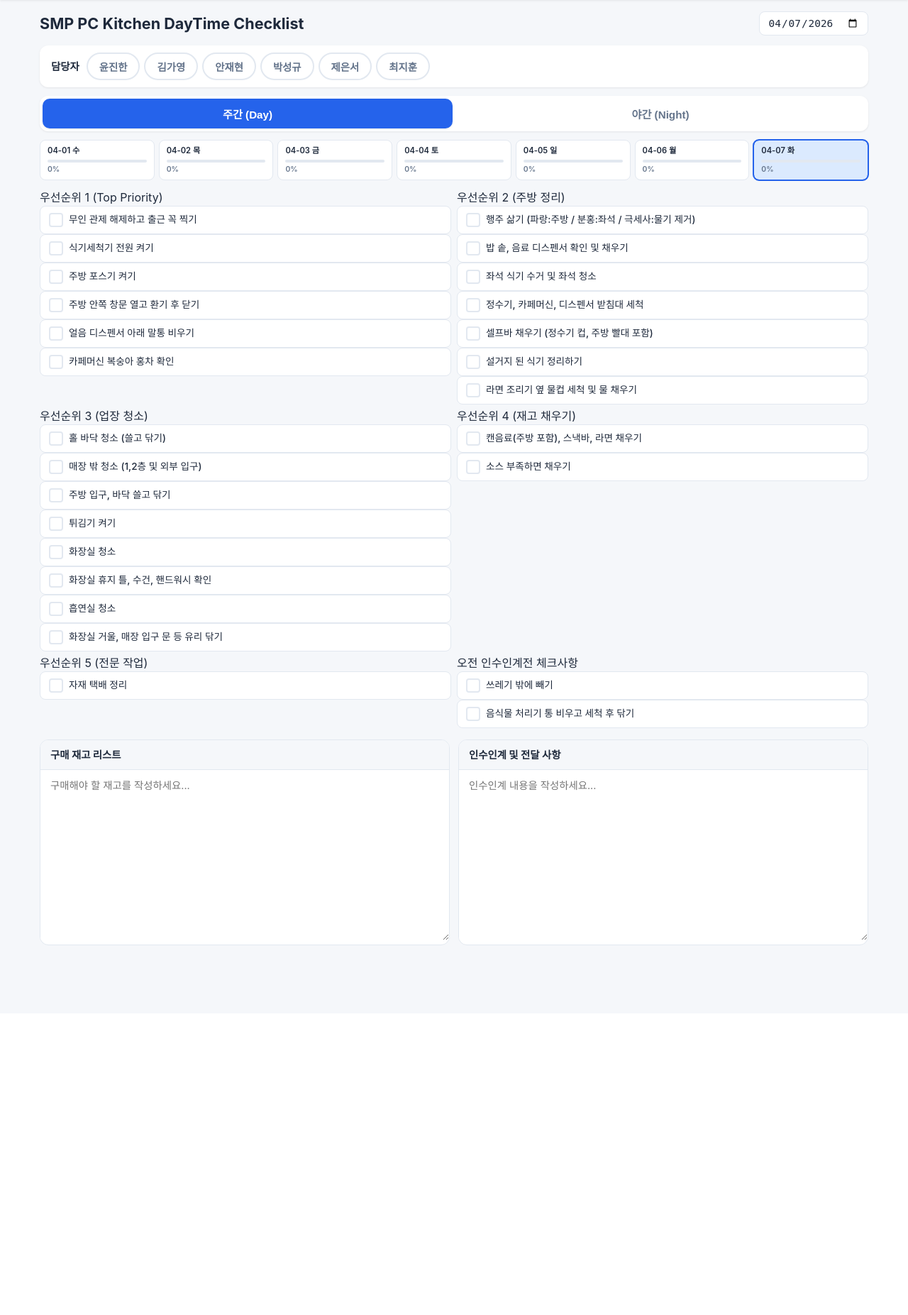
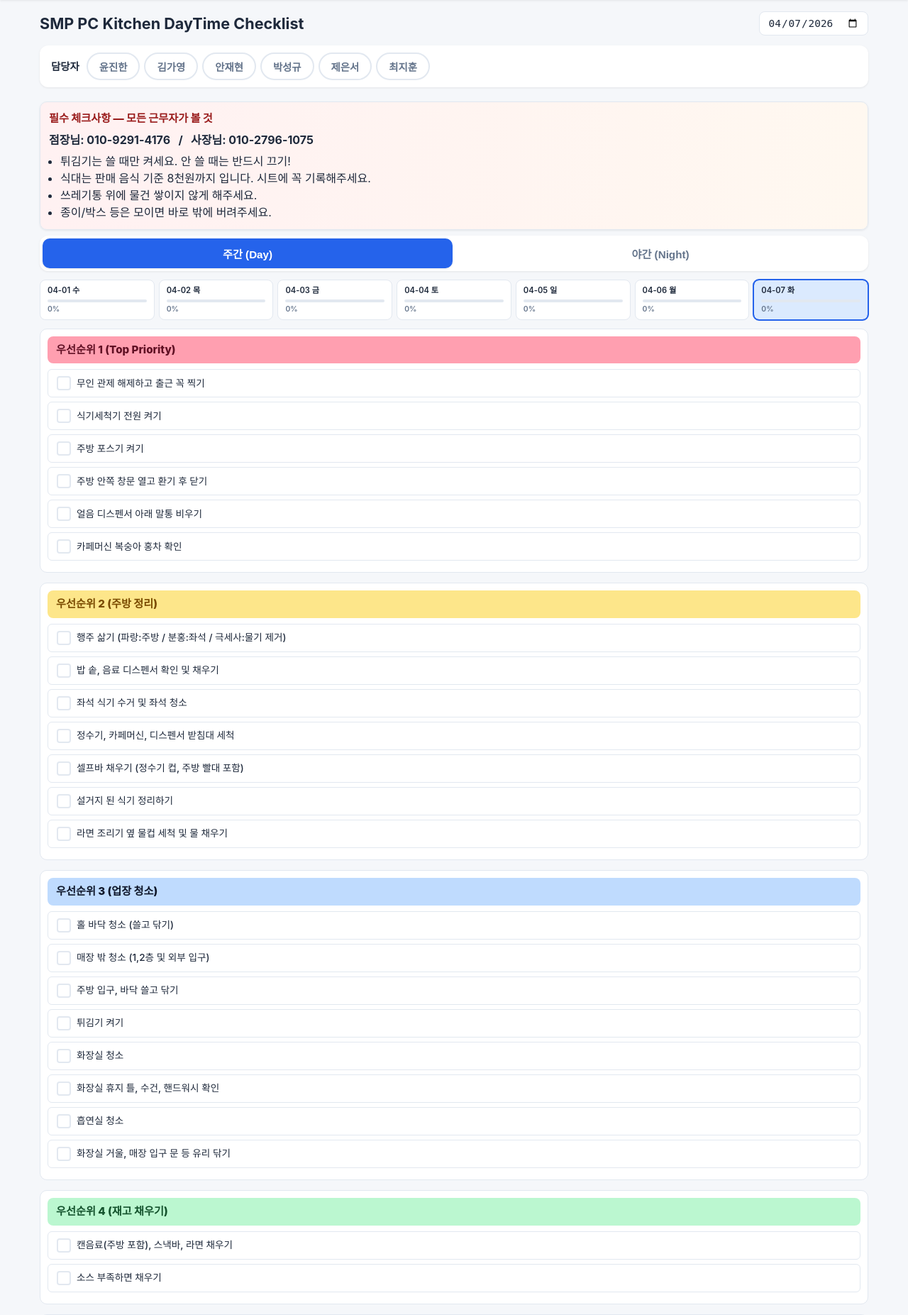
Before and after one commit to indiegyu/smp-pc-kitchen, a Flask app: page / in a window 1280 px wide. Shown: the part 56-1909 px from the top of the page at 71% size. Before the commit the page ends 1388 px from the top, so only its background shows below. Run offline with Flask 3, Linux system fonts and the light colour scheme; data comes from the database, SQL or seed files in the repository; data that the repository does not hold is empty.

Commit message:
chore(ui): add top notice and priority styles

```diff
--- a/static/css/style.css
+++ b/static/css/style.css
@@ -183,7 +183,7 @@ body {
 
 @media (min-width: 700px) {
     .checklist-grid {
-        grid-template-columns: 1fr 1fr;
+        grid-template-columns: 1fr;
         gap: 4px 8px;
     }
 }
@@ -771,6 +771,57 @@ input[type="date"]:focus { border-color: var(--primary); }
     user-select: none;
 }
 
+/* ─── Top notice & Priority boxes ──────────────────── */
+.top-note {
+    position: sticky;
+    top: 64px;
+    z-index: 95;
+    padding: 8px 0;
+}
+.top-note-inner {
+    background: linear-gradient(90deg, #fff1f2, #fff8f0);
+    border-radius: 10px;
+    padding: 12px;
+    border: 1px solid var(--border);
+    box-shadow: var(--shadow);
+    display: flex;
+    flex-direction: column;
+    gap: 6px;
+}
+.top-note-title { font-weight: 800; color: #991b1b; font-size: 0.95rem; }
+.top-note-contacts { font-weight: 700; color: var(--text); }
+
+.top-note-list { margin-left: 16px; color: var(--text); }
+
+/* Priority box styles */
+.priority-box {
+    border-radius: 10px;
+    padding: 10px;
+    margin-bottom: 10px;
+    border: 1px solid var(--border);
+    background: var(--surface);
+}
+.priority-header {
+    font-weight: 800;
+    padding: 8px 12px;
+    border-radius: 8px;
+    margin-bottom: 8px;
+    color: white;
+    font-size: 0.95rem;
+}
+/* Colors */
+.priority-1 .priority-header { background: #ff9fb0; color: #601024; } /* pink */
+.priority-2 .priority-header { background: #fde68a; color: #7a4b00; } /* yellow */
+.priority-3 .priority-header { background: #bfdbfe; color: #0f172a; } /* sky */
+.priority-4 .priority-header { background: #bbf7d0; color: #14532d; } /* light green */
+.priority-5 .priority-header { background: #e9d5ff; color: #4c0177; } /* light purple */
+
+/* ensure checklist items stay visually distinct inside priority boxes */
+.priority-box .cl-item {
+    margin-bottom: 6px;
+    border-radius: 6px;
+}
+
 /* ─── Category Pills (inventory nav) ──────────────── */
 .cat-pills {
     display: flex;
--- a/templates/checklist.html
+++ b/templates/checklist.html
@@ -13,6 +13,19 @@
 <div class="staff-bar">
     <label>담당자</label>
     <div class="staff-buttons" id="staffButtons"></div>
+</div>
+
+<div class="top-note">
+    <div class="top-note-inner">
+        <div class="top-note-title">필수 체크사항 — 모든 근무자가 볼 것</div>
+        <div class="top-note-contacts">점장님: 010-9291-4176 &nbsp; / &nbsp; 사장님: 010-2796-1075</div>
+        <ul class="top-note-list">
+            <li>튀김기는 쓸 때만 켜세요. 안 쓸 때는 반드시 끄기!</li>
+            <li>식대는 판매 음식 기준 8천원까지 입니다. 시트에 꼭 기록해주세요.</li>
+            <li>쓰레기통 위에 물건 쌓이지 않게 해주세요.</li>
+            <li>종이/박스 등은 모이면 바로 밖에 버려주세요.</li>
+        </ul>
+    </div>
 </div>
 
 <div class="shift-tabs">
```
